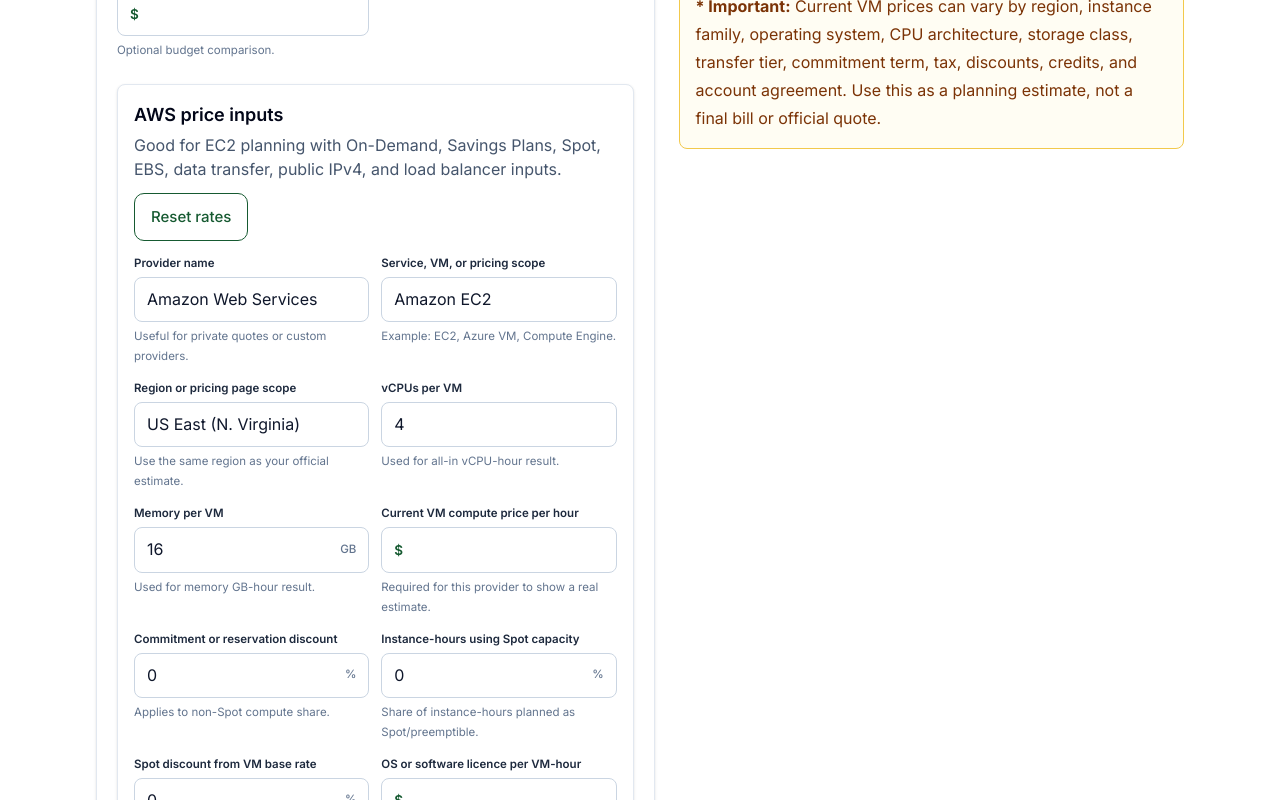
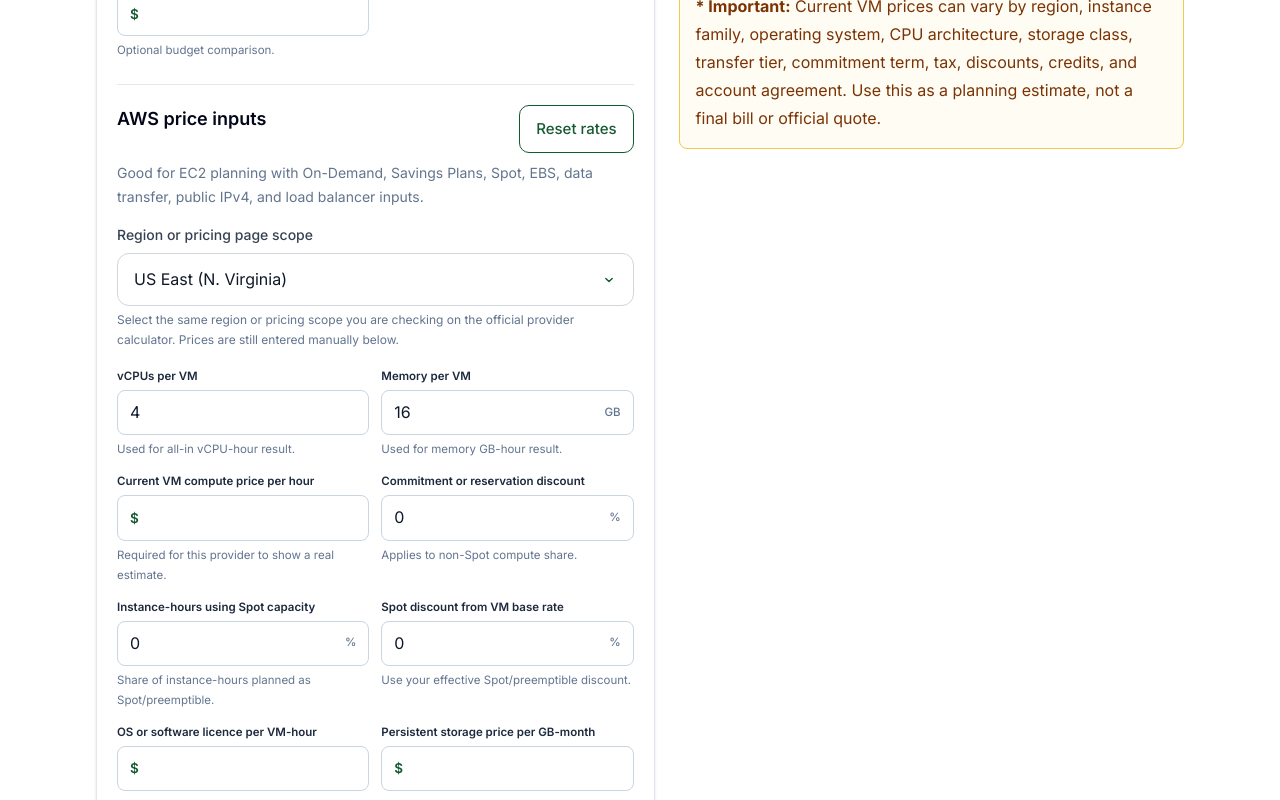
Before and after one commit to vaarunsonawwane-ops/beeija, a Next.js app: page /tools/cloud-vm-cost-comparison-calculator in a window 1280 px wide. Shown: the part 1920-2720 px from the top of the page. Built offline with nearby package versions, Linux system fonts and the light colour scheme.

Commit message:
Update ToolClient.tsx

```diff
--- a/app/tools/cloud-vm-cost-comparison-calculator/ToolClient.tsx
+++ b/app/tools/cloud-vm-cost-comparison-calculator/ToolClient.tsx
@@ -2,8 +2,8 @@
 
 import { useMemo, useState } from "react";
 import BeeijaNumberField from "@/app/components/BeeijaNumberField";
-import BeeijaTextField from "@/app/components/BeeijaTextField";
 import BeeijaResultLine from "@/app/components/BeeijaResultLine";
+import BeeijaSelect from "@/app/components/BeeijaSelect";
 import {
   formatBeeijaCurrency,
   formatBeeijaNumber,
@@ -118,6 +118,41 @@ const defaultWorkload: WorkloadFields = {
   loadBalancerCount: "1",
   loadBalancerDataGb: "2000",
   monthlyBudget: "",
+};
+
+
+const regionOptionsByProvider: Record<ProviderId, string[]> = {
+  aws: [
+    "US East (N. Virginia)",
+    "US East (Ohio)",
+    "US West (Oregon)",
+    "Europe (Ireland)",
+    "Asia Pacific (Mumbai)",
+    "Asia Pacific (Singapore)",
+  ],
+  azure: [
+    "East US",
+    "West US 2",
+    "North Europe",
+    "UK South",
+    "Central India",
+    "Southeast Asia",
+  ],
+  google: [
+    "us-central1",
+    "us-east1",
+    "europe-west1",
+    "asia-south1",
+    "asia-southeast1",
+    "asia-east1",
+  ],
+  custom: [
+    "Private quote",
+    "Custom region",
+    "Marketplace quote",
+    "Internal chargeback",
+    "Your pricing page",
+  ],
 };
 
 const initialPlans: PlanInput[] = [
@@ -639,15 +674,12 @@ export default function ToolClient() {
             </div>
           </div>
 
-          <div className="mt-6 rounded-lg border border-slate-200 bg-white p-4 shadow-sm">
+          <div className="mt-6 border-t border-slate-200 pt-5">
             <div className="flex flex-wrap items-start justify-between gap-3">
               <div className="min-w-0">
                 <h3 className="text-lg font-semibold text-slate-950">
                   {activePlan.shortName} price inputs
                 </h3>
-                <p className="mt-1 text-base leading-6 text-slate-600">
-                  {activePlan.note}
-                </p>
               </div>
               <button
                 type="button"
@@ -657,26 +689,29 @@ export default function ToolClient() {
                 Reset rates
               </button>
             </div>
+            <p className="mt-2 text-sm leading-6 text-slate-500">
+              {activePlan.note}
+            </p>
 
-            <div className="mt-3 grid items-start gap-3 sm:grid-cols-2">
-              <BeeijaTextField
-                label="Provider name"
-                value={activePlan.providerName}
-                onChange={(value) => updatePlan("providerName", value)}
-                helper="Useful for private quotes or custom providers."
+            <div className="mt-4">
+              <BeeijaSelect
+                label="Region or pricing page scope"
+                name="regionLabel"
+                value={activePlan.regionLabel}
+                onChange={(event) => updatePlan("regionLabel", event.target.value)}
+                options={regionOptionsByProvider[activePlan.id].map((region) => ({
+                  label: region,
+                  value: region,
+                }))}
               />
-              <BeeijaTextField
-                label="Service, VM, or pricing scope"
-                value={activePlan.serviceName}
-                onChange={(value) => updatePlan("serviceName", value)}
-                helper="Example: EC2, Azure VM, Compute Engine."
-              />
-              <BeeijaTextField
-                label="Region or pricing page scope"
-                value={activePlan.regionLabel}
-                onChange={(value) => updatePlan("regionLabel", value)}
-                helper="Use the same region as your official estimate."
-              />
+              <p className="mt-1 text-xs leading-5 text-slate-500">
+                Select the same region or pricing scope you are checking on the
+                official provider calculator. Prices are still entered manually
+                below.
+              </p>
+            </div>
+
+            <div className="mt-4 grid items-start gap-3 sm:grid-cols-2">
               <BeeijaNumberField
                 label="vCPUs per VM"
                 value={activePlan.vcpuPerVm}
```
